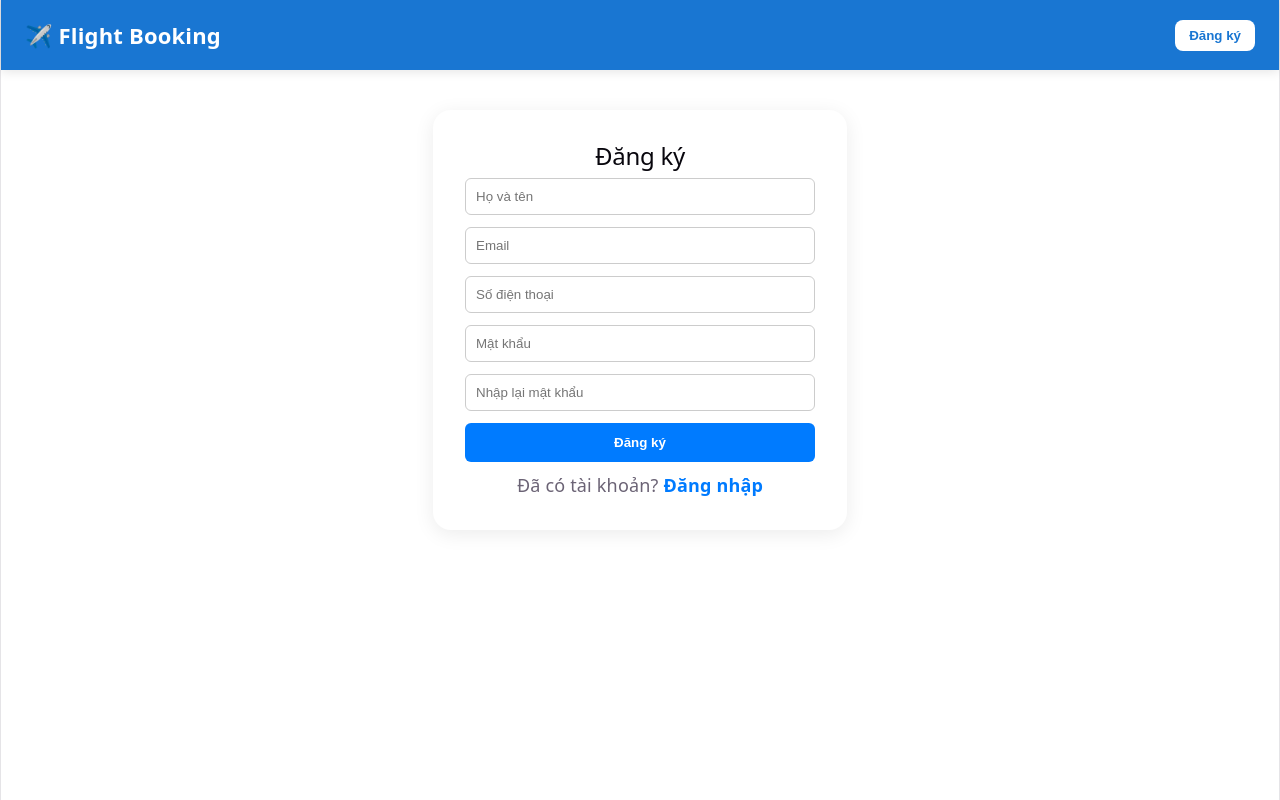
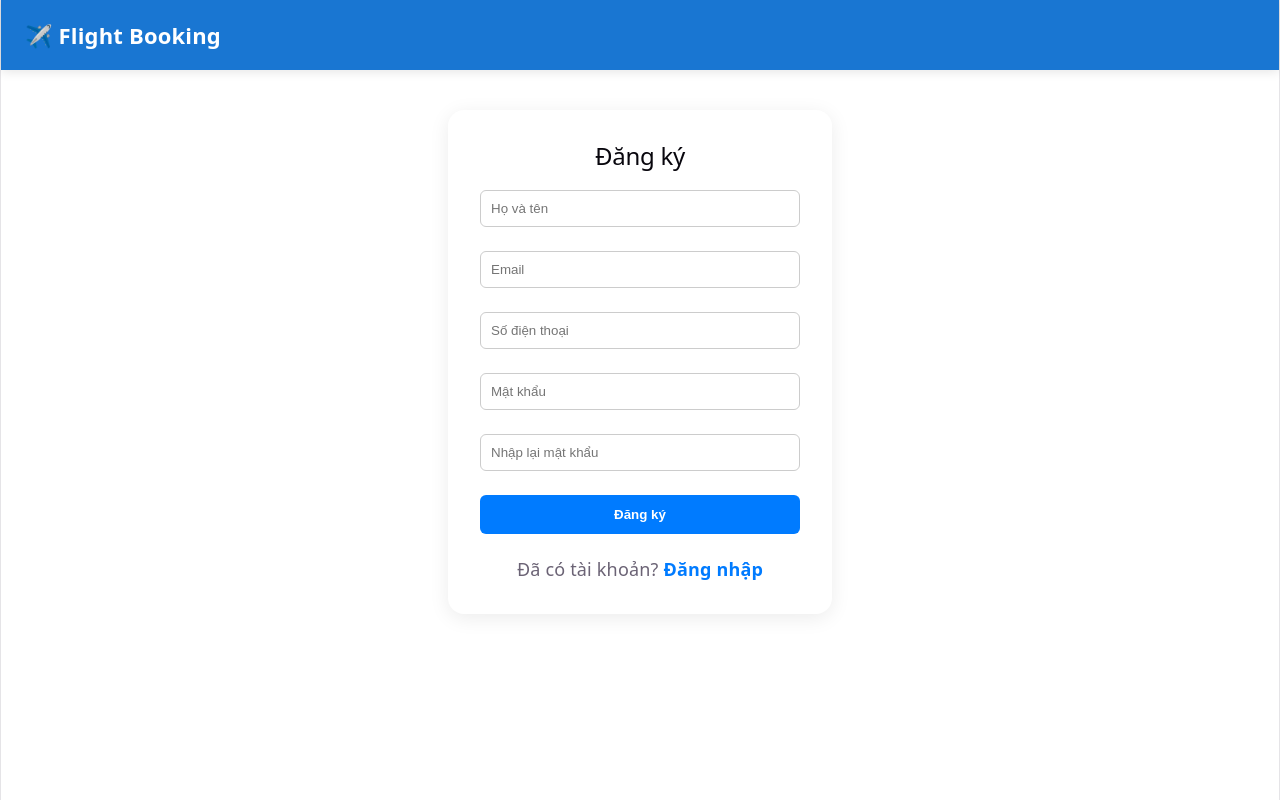
Before and after one commit to khoiln218/flight-booking, a React (Vite) app: page /register in a window 1280 px wide. Built offline with nearby package versions, Linux system fonts and the light colour scheme.

Commit message:
update authen layout

```diff
--- a/src/components/Nav.tsx
+++ b/src/components/Nav.tsx
@@ -35,6 +35,9 @@ export default function Navbar() {
                 handleClickOutside
             );
     }, []);
+
+    const isRegisterPage =
+        location.pathname === "/register";
 
     const handleLogout = () => {
         localStorage.removeItem("token");
@@ -140,6 +143,7 @@ export default function Navbar() {
                         )}
                     </div>
                 ) : (
+                    !isRegisterPage && (
                         <button
                             style={styles.loginButton}
                             onClick={() =>
@@ -148,7 +152,7 @@ export default function Navbar() {
                         >
                             Đăng ký
                         </button>
-                )}
+                    ))}
             </div>
         </nav>
     );
--- a/src/pages/FlightResultsPage.tsx
+++ b/src/pages/FlightResultsPage.tsx
@@ -116,7 +116,7 @@ export default function FlightResultsPage(): JSX.Element {
                                 style={styles.button}
                                 onClick={() => handleSelect(flight)}
                             >
-                                Chọn chuyến
+                                Đặt vé
                             </button>
                         </div>
                     ))}
--- a/src/pages/FlightsPage.tsx
+++ b/src/pages/FlightsPage.tsx
@@ -18,7 +18,12 @@ export default function FlightsPage(): JSX.Element {
     });
     const navigate = useNavigate();
 
-    // 🔥 click lịch sử
+    const handleDeleteItem = (index: number) => {
+        const newHistory = history.filter((_, i) => i !== index);
+        setHistory(newHistory);
+        localStorage.setItem("search_history", JSON.stringify(newHistory));
+    };
+
     const handleSelectHistory = (item: SearchItem) => {
         navigate(
             `/flights?from=${item.from}&to=${item.to}&date=${item.date}`
@@ -37,9 +42,9 @@ export default function FlightsPage(): JSX.Element {
 
         localStorage.setItem("search_history", JSON.stringify(newHistory));
 
+        navigate(`/flights?from=${from}&to=${to}&date=${date}`);
+
         setHistory(newHistory);
-
-        navigate(`/flights?from=${from}&to=${to}&date=${date}`);
     };
 
     return (
@@ -86,10 +91,7 @@ export default function FlightsPage(): JSX.Element {
             {history.length > 0 && (
                 <div style={styles.card}>
                     <div style={styles.title}>🕘 Lịch sử tìm kiếm</div>
-
-                    {history.length === 0 ? (
-                        <p style={styles.empty}>Chưa có lịch sử</p>
-                    ) : (
+                    {(
                         history.map((item, index) => (
                             <div
                                 key={index}
@@ -116,9 +118,23 @@ export default function FlightsPage(): JSX.Element {
                                         </div>
                                     </div>
                                 </div>
+                                {/* RIGHT - ACTION GROUP */}
+                                <div style={styles.actions}>
+                                    <button
+                                        style={styles.selectBtn}
+                                    >
+                                        Chọn
+                                    </button>
 
-                                <div style={{ color: "#00a8ff", fontSize: "14px", paddingRight: "16px" }}>
-                                    Chọn
+                                    <button
+                                        style={styles.deleteBtn}
+                                        onClick={(e) => {
+                                            e.stopPropagation();
+                                            handleDeleteItem(index);
+                                        }}
+                                    >
+                                        X
+                                    </button>
                                 </div>
                             </div>
                         ))
@@ -230,6 +246,33 @@ const styles: { [key: string]: React.CSSProperties } = {
         transform: "translateY(-2px)",
     },
 
+    actions: {
+        display: "flex",
+        alignItems: "center",
+        gap: "8px",
+    },
+
+
+    selectBtn: {
+        background: "#00a8ff",
+        color: "#fff",
+        border: "none",
+        padding: "6px 10px",
+        borderRadius: "8px",
+        fontSize: "12px",
+        cursor: "pointer",
+    },
+
+    deleteBtn: {
+        background: "#f3f4f6",
+        color: "#ef4444",
+        border: "none",
+        padding: "6px 10px",
+        borderRadius: "8px",
+        fontSize: "12px",
+        cursor: "pointer",
+    },
+
     empty: {
         color: "#999",
         fontStyle: "italic",
--- a/src/pages/LoginPage.tsx
+++ b/src/pages/LoginPage.tsx
@@ -109,17 +109,17 @@ export default function LoginPage(): JSX.Element {
 
 const styles: Record<string, CSSProperties> = {
     form: {
-        width: 350,
-        maxWidth: "500px",
+        width: "100%",
+        maxWidth: 320,
         margin: "40px auto",
         background: "#fff",
-        borderRadius: "18px",
-        padding: "32px",
-        boxShadow:
-            "0 4px 20px rgba(0,0,0,0.08)",
+        borderRadius: 16,
+        padding: 32,
+        boxShadow: "0 4px 20px rgba(0,0,0,0.08)",
         display: "flex",
         flexDirection: "column",
         textAlign: "center",
+        gap: 12,
     },
 
     input: {
--- a/src/pages/RegisterPage.tsx
+++ b/src/pages/RegisterPage.tsx
@@ -159,17 +159,17 @@ export default function RegisterPage() {
 
 const styles: { [key: string]: React.CSSProperties } = {
     form: {
-        width: 350,
-        maxWidth: "500px",
+        width: "100%",
+        maxWidth: 320,
         margin: "40px auto",
         background: "#fff",
-        borderRadius: "18px",
-        padding: "32px",
-        boxShadow:
-            "0 4px 20px rgba(0,0,0,0.08)",
+        borderRadius: 16,
+        padding: 32,
+        boxShadow: "0 4px 20px rgba(0,0,0,0.08)",
         display: "flex",
         flexDirection: "column",
         textAlign: "center",
+        gap: 12,
     },
 
     input: {
```
Lines whose indentation alone changed are shown as unchanged.
